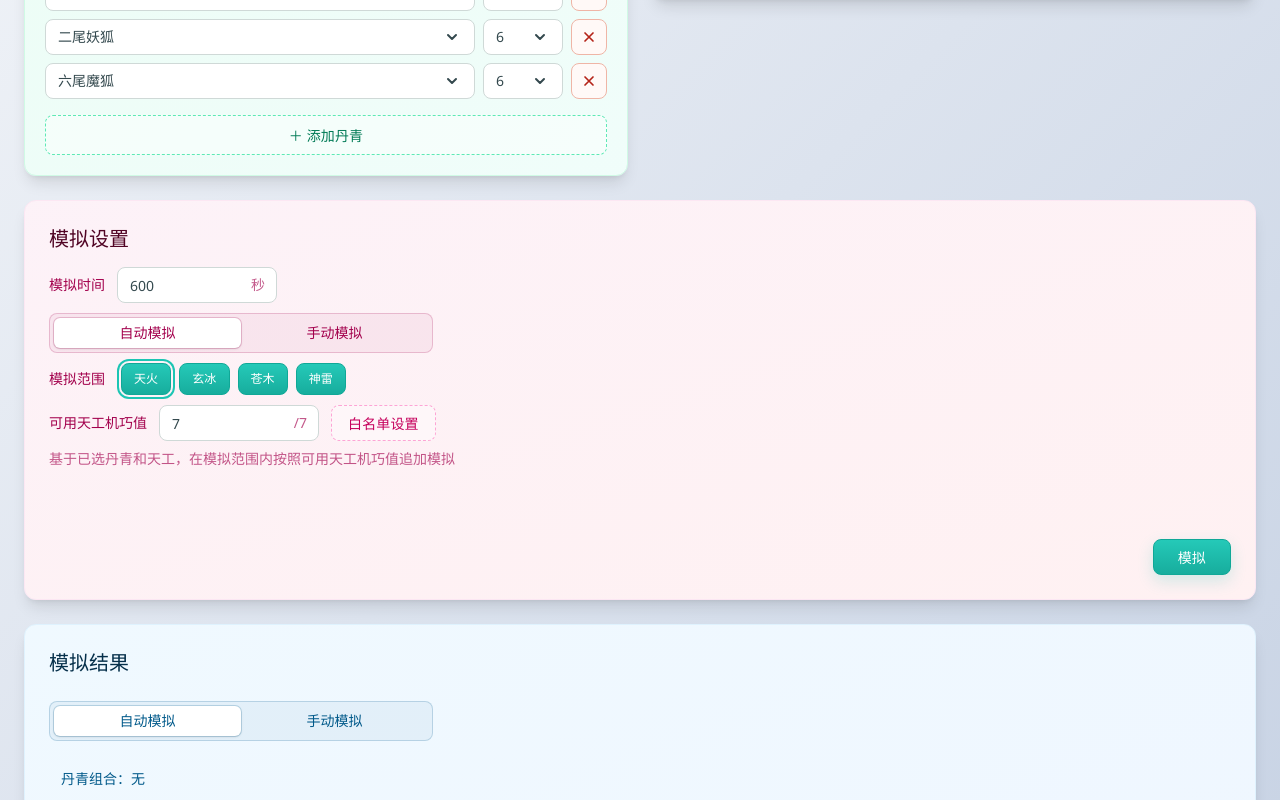
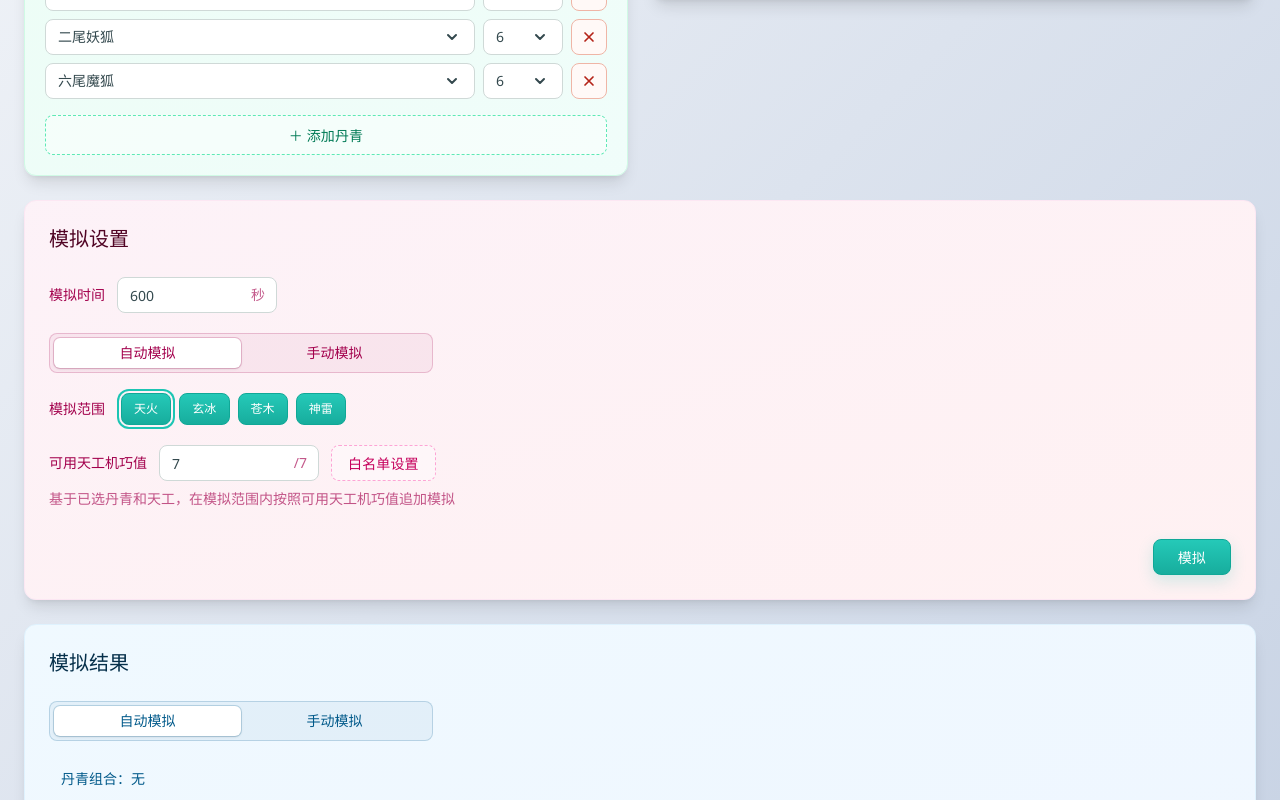
Before and after one commit to AzedL/DanQingSimulator, a React (Vite) app: page / in a window 1280 px wide. Shown: the part 490-1290 px from the top of the page. Built offline with nearby package versions, Linux system fonts and the light colour scheme.

Commit message:
fix: 样式异常

```diff
--- a/src/components/panels/SimulationControlPanel.tsx
+++ b/src/components/panels/SimulationControlPanel.tsx
@@ -32,7 +32,7 @@ interface Props {
 
 export default function SimulationControlPanel(props: Props) {
   return (
-    <div className="flex h-[400px] w-full min-w-72 flex-col gap-2.5 rounded-xl border border-pink-100 bg-linear-to-br from-pink-50 to-rose-50 p-6 text-pink-800 shadow-lg">
+    <div className="flex h-[400px] w-full min-w-72 flex-col gap-5 rounded-xl border border-pink-100 bg-linear-to-br from-pink-50 to-rose-50 p-6 text-pink-800 shadow-lg">
       <h2 className="mb-1 text-xl font-bold text-pink-950">{lang.mockConfig}</h2>
       <div className="flex items-center gap-3">
         <span className="shrink-0 text-sm font-medium">
@@ -49,7 +49,7 @@ export default function SimulationControlPanel(props: Props) {
       </div>
       <TabsField value={props.currentTab} onChange={props.setCurrentTab} list={props.tabValues} />
       {!props.isAutoMock && (
-        <div className="flex flex-col gap-2.5">
+        <div className="flex flex-col gap-5">
           <CardGroupField
             label={lang.skillGroup}
             value={props.skillGroup}
@@ -64,7 +64,7 @@ export default function SimulationControlPanel(props: Props) {
         </div>
       )}
       {props.isAutoMock && (
-        <div className="flex flex-col gap-2.5">
+        <div className="flex flex-col gap-5">
           <CardGroupField
             label={lang.autoMockGroup}
             value={props.autoMockGroup}
```
